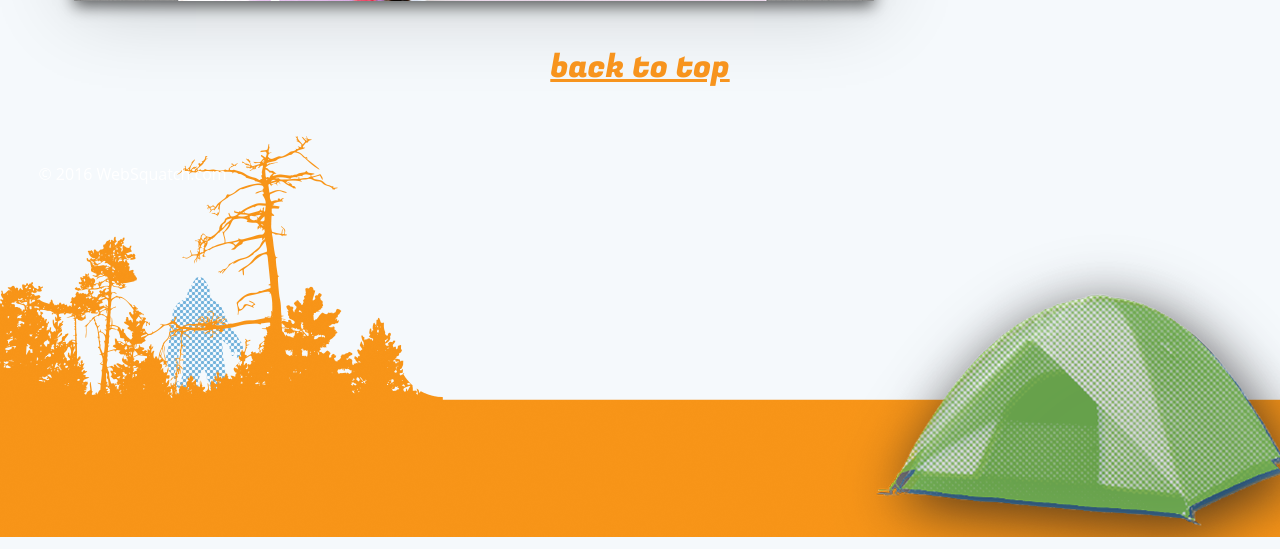
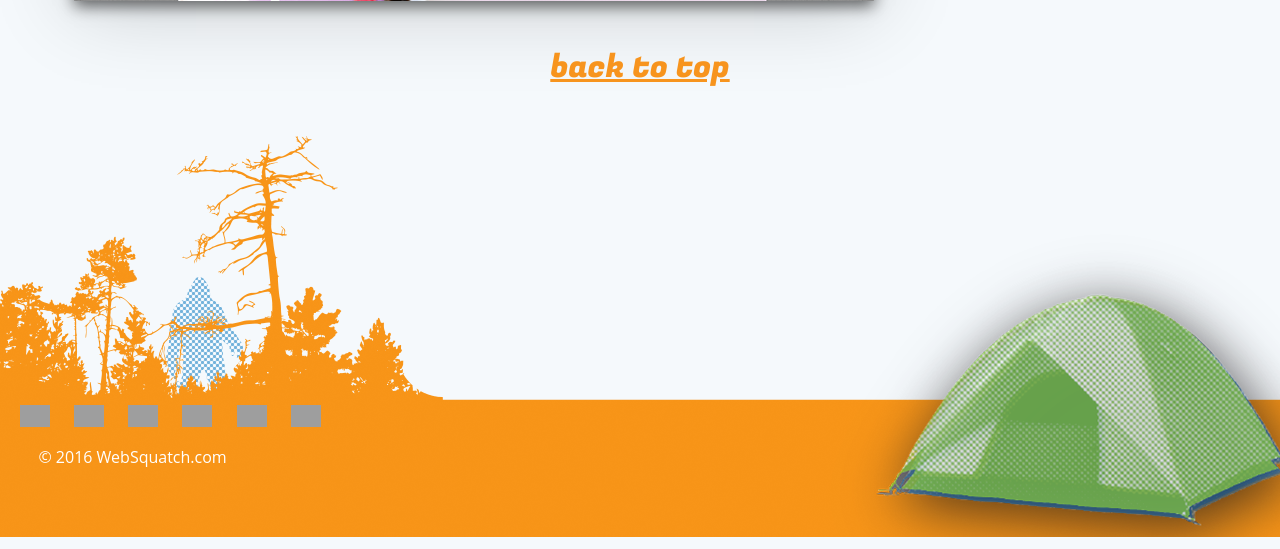
Before and after one commit to BRichardson2993/WebSquatch, a PHP site: page /index.php in a window 1280 px wide. Shown: the part 3440-3989 px from the top of the page. Run offline with PHP 8.4, Linux system fonts and the light colour scheme; grey boxes are pictures that could not be loaded.

Commit message:
added linked-in link (missing)

```diff
--- a/includes/footer.php
+++ b/includes/footer.php
@@ -1,6 +1,16 @@
 <footer>
-  <p>&copy;
-    <?php
+	<div class="social">
+
+		<a href="https://github.com/BRichardson2993" target="_blank"><img src="images/github.png" alt="github icon" class="socialIcon"></a>
+		<a href="http://facebook.com/WebSquatch" target="_blank"><img src="images/facebook.png" alt="facebook icon" class="socialIcon"></a>
+		<a href="https://www.linkedin.com/in/brian-richardson-7054676"><img src="images/linkedin.png" alt="linked in icon" class="socialIcon"></a>
+		<a href="https://brianlrichardson.wordpress.com/" target="_self"><img src="images/wordpress.png" alt="wordpress icon" class="socialIcon"></a>
+		<a href="https://plus.google.com/u/0/108291644060002457367/posts" target="_blank"><img src="images/google.png" alt="google icon" class="socialIcon"></a>
+		<a href="http://twitter.com/@WebSquatch" target="_blank"><img src="images/twitter.png" alt="twitter icon" class="socialIcon"></a>
+	</div>
+	<p>
+		&copy;
+		<?php
 		$startYear = 2016;
 		$thisYear = date('Y');
 		if ($startYear == $thisYear) {
@@ -9,7 +19,8 @@
 			echo "{$startYear}&ndash;{$thisYear}";
 		}
 	?>
-      WebSquatch.com</p>
+			WebSquatch.com
+	</p>
 </footer>
 
 </body>
```
